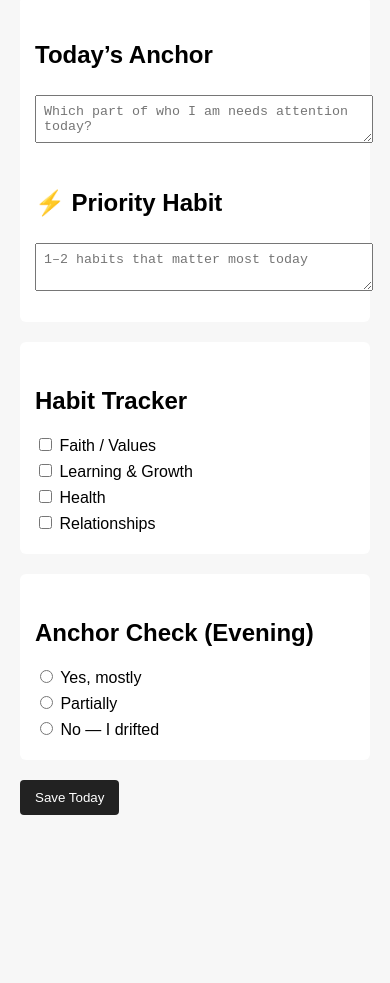
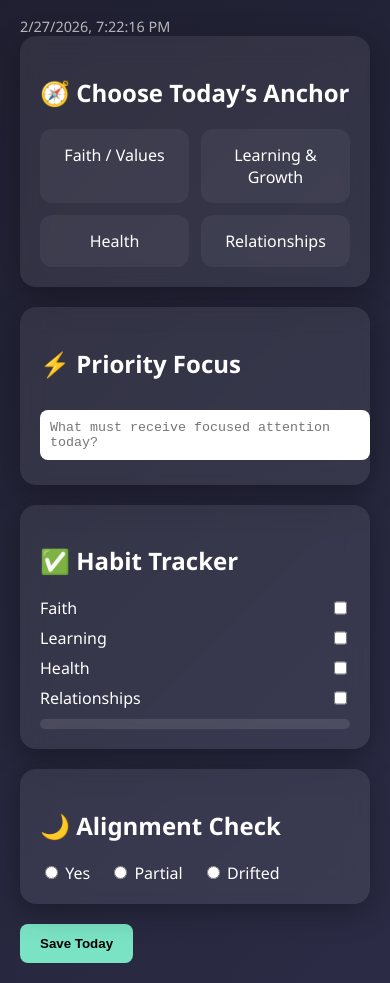
Before and after one commit to Jedidiah-Show/Cloud_DevOps_Project, a plain HTML site: page src/frontend/index.html in a window 390 px wide. Shown: the part 142-1125 px from the top of the page. Before the commit the page ends 977 px from the top, so only its background shows below. Drawn offline with Linux system fonts and the light colour scheme.

Commit message:
Update to frontend

```diff
--- a/src/frontend/index.html
+++ b/src/frontend/index.html
@@ -2,115 +2,260 @@
 <html lang="en">
 <head>
 <meta charset="UTF-8" />
-  <title>RUACH PDA – Daily Check-in</title>
+<meta name="viewport" content="width=device-width, initial-scale=1.0"/>
+<title>Ruach – Personal Digital Assistant</title>
+
 <style>
+:root {
+  --bg: linear-gradient(135deg, #1e1e2f, #2b2b45);
+  --glass: rgba(255,255,255,0.08);
+  --accent: #7ae3c3;
+  --danger: #ff6b6b;
+  --text: #ffffff;
+}
+
 body {
-      font-family: Arial, sans-serif;
-      background: #f7f7f7;
+  margin: 0;
+  font-family: 'Segoe UI', sans-serif;
+  background: var(--bg);
+  color: var(--text);
   padding: 20px;
-      max-width: 600px;
+}
+
+.container {
+  max-width: 900px;
   margin: auto;
 }
-    h2 {
-      margin-top: 30px;
+
+.card {
+  background: var(--glass);
+  backdrop-filter: blur(12px);
+  padding: 20px;
+  border-radius: 16px;
+  margin-bottom: 20px;
+  box-shadow: 0 8px 30px rgba(0,0,0,0.3);
 }
-    textarea, input[type="text"] {
-      width: 100%;
-      padding: 8px;
-      margin-top: 6px;
-      margin-bottom: 12px;
+
+h1 {
+  font-weight: 300;
+  letter-spacing: 2px;
 }
-    label {
-      display: block;
-      margin: 6px 0;
-    }
-    .box {
-      background: #fff;
-      padding: 15px;
-      border-radius: 6px;
+
+.subtitle {
+  opacity: 0.7;
   margin-bottom: 20px;
 }
+
+.anchor-grid {
+  display: grid;
+  grid-template-columns: repeat(auto-fit, minmax(140px,1fr));
+  gap: 12px;
+}
+
+.anchor-card {
+  padding: 15px;
+  border-radius: 12px;
+  text-align: center;
+  cursor: pointer;
+  background: rgba(255,255,255,0.05);
+  transition: all 0.3s ease;
+}
+
+.anchor-card.active {
+  background: var(--accent);
+  color: #000;
+  font-weight: bold;
+}
+
+textarea {
+  width: 100%;
+  padding: 10px;
+  border-radius: 8px;
+  border: none;
+  resize: none;
+  margin-top: 10px;
+}
+
+.checkbox-group label {
+  display: flex;
+  justify-content: space-between;
+  margin: 8px 0;
+}
+
+.progress-bar {
+  height: 10px;
+  background: rgba(255,255,255,0.1);
+  border-radius: 8px;
+  overflow: hidden;
+  margin-top: 10px;
+}
+
+.progress-fill {
+  height: 100%;
+  width: 0%;
+  background: var(--accent);
+  transition: width 0.4s ease;
+}
+
+.alignment-options label {
+  margin-right: 15px;
+}
+
 button {
-      padding: 10px 15px;
-      background: #222;
-      color: #fff;
+  background: var(--accent);
   border: none;
-      border-radius: 4px;
+  padding: 12px 20px;
+  border-radius: 8px;
   cursor: pointer;
+  font-weight: bold;
+}
+
+.toggle-mode {
+  float: right;
+  cursor: pointer;
+  opacity: 0.7;
+}
+
+.clock {
+  font-size: 0.9rem;
+  opacity: 0.7;
 }
 </style>
 </head>
+
 <body>
+<div class="container">
 
-  <h1>🧭 RUACH PDA – Daily Check-in</h1>
+<h1>🌬 Ruach</h1>
+<div class="subtitle" id="greeting"></div>
+<div class="clock" id="clock"></div>
 
-  <div class="box">
-    <h2>Today’s Anchor</h2>
-    <textarea id="anchor" placeholder="Which part of who I am needs attention today?"></textarea>
-
-    <h2>⚡ Priority Habit</h2>
-    <textarea id="priority" placeholder="1–2 habits that matter most today"></textarea>
+<div class="card">
+<h2>🧭 Choose Today’s Anchor</h2>
+<div class="anchor-grid">
+<div class="anchor-card" data-anchor="Faith">Faith / Values</div>
+<div class="anchor-card" data-anchor="Learning">Learning & Growth</div>
+<div class="anchor-card" data-anchor="Health">Health</div>
+<div class="anchor-card" data-anchor="Relationships">Relationships</div>
+</div>
 </div>
 
-  <div class="box">
-    <h2>Habit Tracker</h2>
-    <label><input type="checkbox" id="faith"> Faith / Values</label>
-    <label><input type="checkbox" id="learning"> Learning & Growth</label>
-    <label><input type="checkbox" id="health"> Health</label>
-    <label><input type="checkbox" id="relationships"> Relationships</label>
+<div class="card">
+<h2>⚡ Priority Focus</h2>
+<textarea id="priority" rows="2" placeholder="What must receive focused attention today?"></textarea>
 </div>
 
-  <div class="box">
-    <h2>Anchor Check (Evening)</h2>
-    <label><input type="radio" name="alignment" value="yes"> Yes, mostly</label>
-    <label><input type="radio" name="alignment" value="partial"> Partially</label>
-    <label><input type="radio" name="alignment" value="no"> No — I drifted</label>
+<div class="card">
+<h2>✅ Habit Tracker</h2>
+<div class="checkbox-group">
+<label>Faith <input type="checkbox" data-habit="faith"></label>
+<label>Learning <input type="checkbox" data-habit="learning"></label>
+<label>Health <input type="checkbox" data-habit="health"></label>
+<label>Relationships <input type="checkbox" data-habit="relationships"></label>
+</div>
+<div class="progress-bar">
+<div class="progress-fill" id="progressFill"></div>
+</div>
+</div>
+
+<div class="card">
+<h2>🌙 Alignment Check</h2>
+<div class="alignment-options">
+<label><input type="radio" name="align" value="yes"> Yes</label>
+<label><input type="radio" name="align" value="partial"> Partial</label>
+<label><input type="radio" name="align" value="no"> Drifted</label>
+</div>
 </div>
 
 <button onclick="saveData()">Save Today</button>
 
+</div>
+
 <script>
-    const fields = [
-      "anchor",
-      "priority",
-      "faith",
-      "learning",
-      "health",
-      "relationships"
-    ];
+// Greeting Logic
+function updateGreeting() {
+  const hour = new Date().getHours();
+  let greet = "Stay aligned.";
+  if (hour < 12) greet = "Good morning. Lead with intention.";
+  else if (hour < 18) greet = "Good afternoon. Stay anchored.";
+  else greet = "Good evening. Reflect deeply.";
+  document.getElementById("greeting").innerText = greet;
+}
+updateGreeting();
 
-    function saveData() {
-      fields.forEach(id => {
-        const el = document.getElementById(id);
-        localStorage.setItem(id, el.type === "checkbox" ? el.checked : el.value);
+// Clock
+setInterval(() => {
+  document.getElementById("clock").innerText =
+    new Date().toLocaleString();
+}, 1000);
+
+// Anchor Selection
+document.querySelectorAll(".anchor-card").forEach(card => {
+  card.addEventListener("click", () => {
+    document.querySelectorAll(".anchor-card").forEach(c => c.classList.remove("active"));
+    card.classList.add("active");
+    localStorage.setItem("anchor", card.dataset.anchor);
+  });
 });
 
-      const alignment = document.querySelector('input[name="alignment"]:checked');
-      if (alignment) {
-        localStorage.setItem("alignment", alignment.value);
+// Habit Progress
+const checkboxes = document.querySelectorAll("[data-habit]");
+checkboxes.forEach(cb => {
+  cb.addEventListener("change", updateProgress);
+});
+
+function updateProgress() {
+  let total = checkboxes.length;
+  let checked = [...checkboxes].filter(c => c.checked).length;
+  let percent = (checked / total) * 100;
+  document.getElementById("progressFill").style.width = percent + "%";
 }
 
-      alert("Daily check-in saved ✅");
+// Save Data
+function saveData() {
+  const activeAnchor = document.querySelector(".anchor-card.active");
+  if (activeAnchor) {
+    localStorage.setItem("anchor", activeAnchor.dataset.anchor);
   }
 
-    function loadData() {
-      fields.forEach(id => {
-        const el = document.getElementById(id);
-        const saved = localStorage.getItem(id);
-        if (saved !== null) {
-          el.type === "checkbox" ? el.checked = saved === "true" : el.value = saved;
+  localStorage.setItem("priority", document.getElementById("priority").value);
+
+  checkboxes.forEach(cb => {
+    localStorage.setItem(cb.dataset.habit, cb.checked);
+  });
+
+  const align = document.querySelector('input[name="align"]:checked');
+  if (align) {
+    localStorage.setItem("alignment", align.value);
   }
+
+  alert("Ruach saved today’s alignment 🌬");
+}
+
+// Load Data
+window.onload = function() {
+  const savedAnchor = localStorage.getItem("anchor");
+  if (savedAnchor) {
+    document.querySelectorAll(".anchor-card").forEach(card => {
+      if (card.dataset.anchor === savedAnchor) {
+        card.classList.add("active");
+      }
+    });
+  }
+
+  document.getElementById("priority").value = localStorage.getItem("priority") || "";
+
+  checkboxes.forEach(cb => {
+    cb.checked = localStorage.getItem(cb.dataset.habit) === "true";
   });
 
   const alignment = localStorage.getItem("alignment");
   if (alignment) {
-        const radio = document.querySelector(`input[value="${alignment}"]`);
-        if (radio) radio.checked = true;
-      }
+    document.querySelector(`input[value="${alignment}"]`).checked = true;
   }
 
-    loadData();
+  updateProgress();
+};
 </script>
-
 </body>
 </html>
```
Lines whose indentation alone changed are shown as unchanged.
